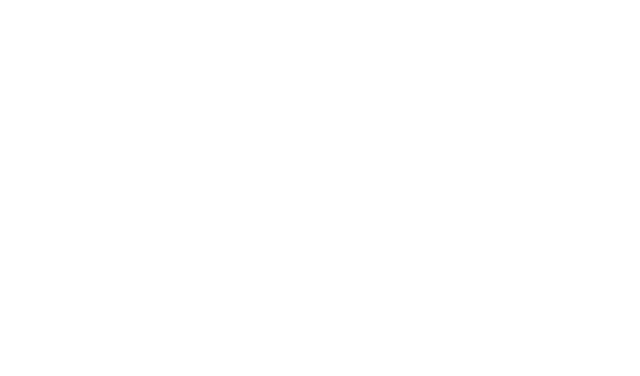
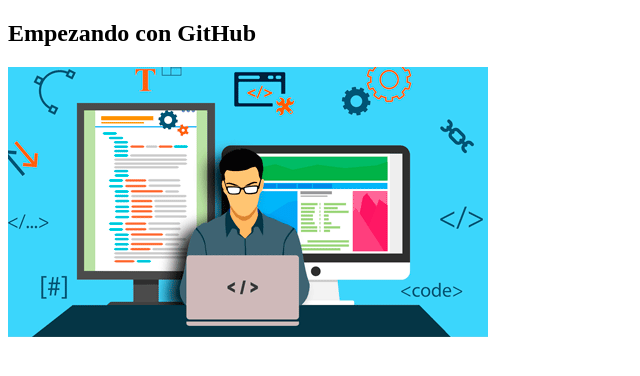
Before and after one commit to AleMore12/comision-33040, a plain HTML site: page git.html in a window 1280 px wide. Shown: the whole page, without its empty margins (0-640 px from the left). Drawn offline with Linux system fonts and the light colour scheme; files that its build step writes are made by us from their sources.

Commit message:
agregando img

```diff
--- a/git.html
+++ b/git.html
@@ -9,5 +9,12 @@
 </head>
 <body>
 
+
+    <h2>Empezando con GitHub</h2>
+
+
+    <img src="./img/desarrolloweb.png" alt="DW">
+
+
 </body>
 </html>
```
Also changed, not shown: img/desarrolloweb.png (added).
